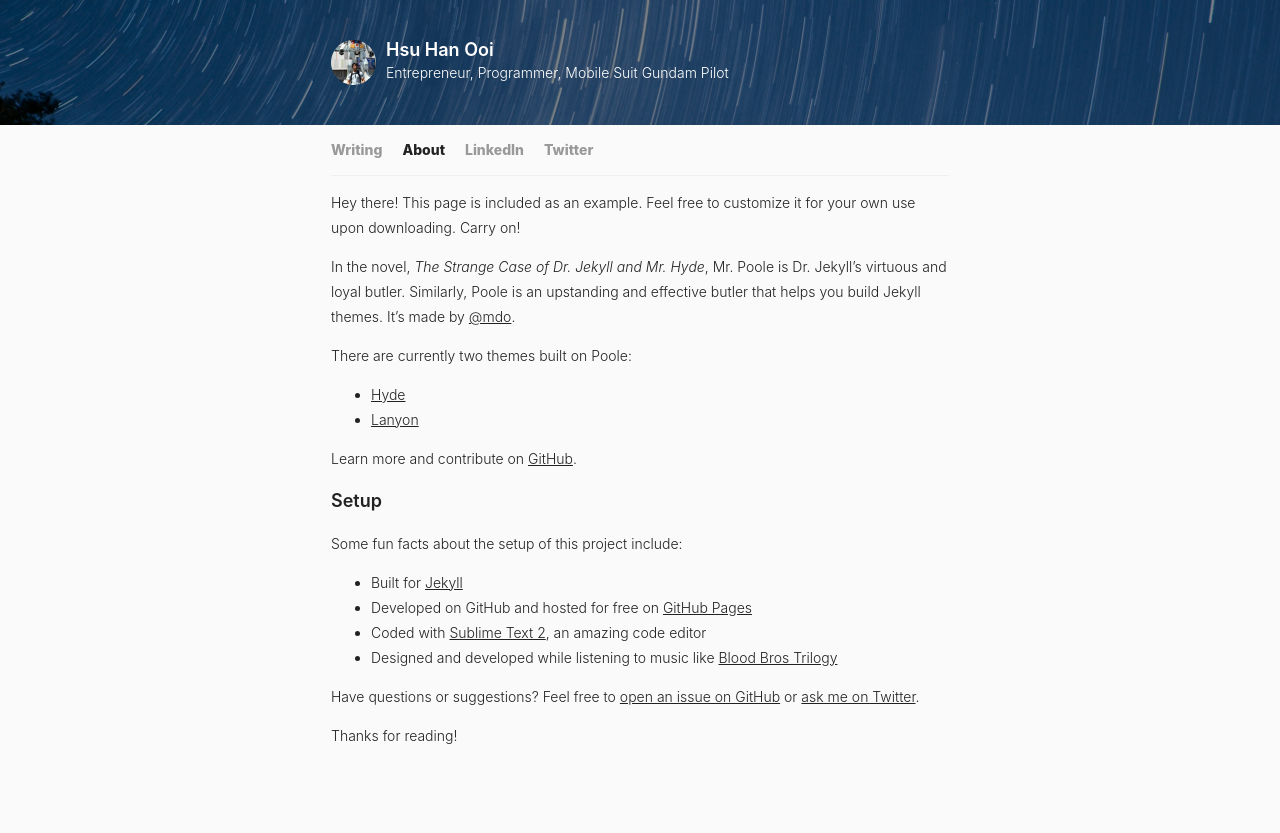
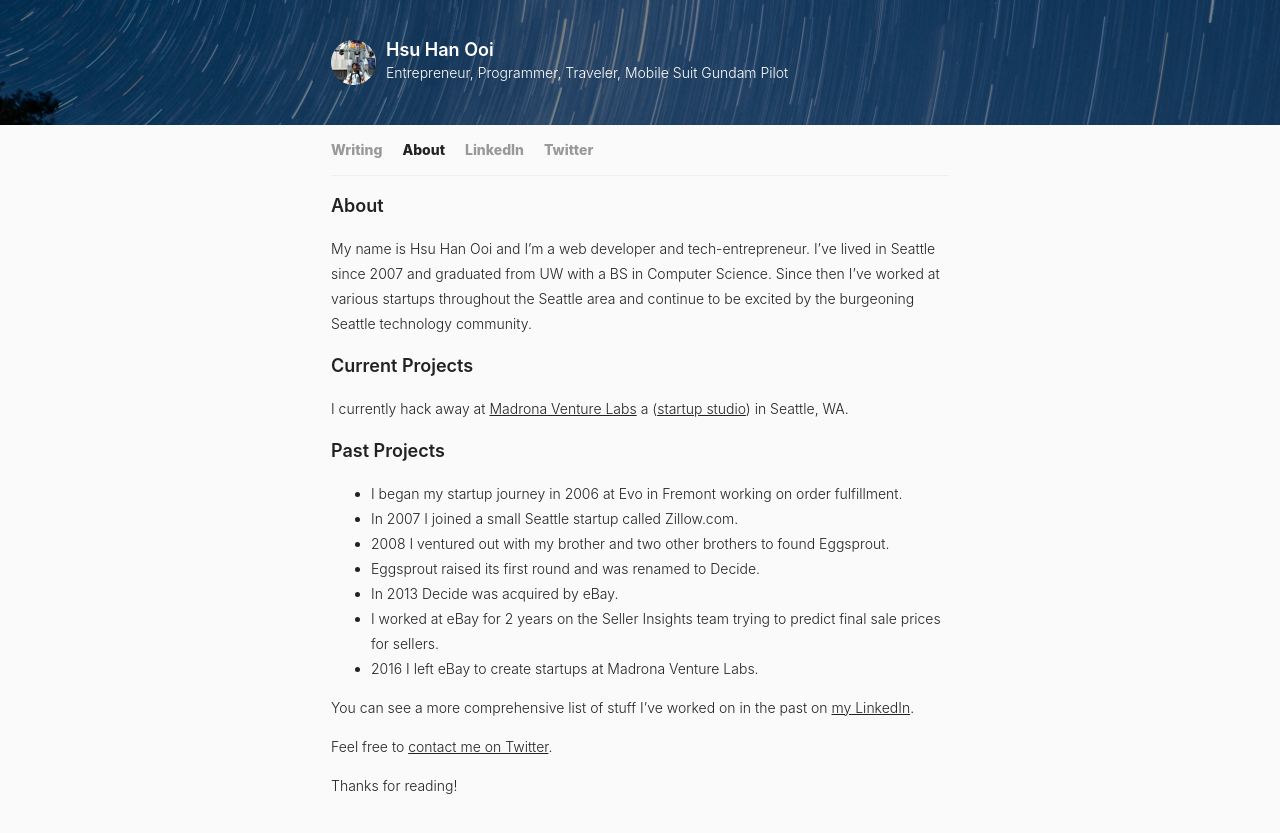
Before and after one commit to hsuhanooi/hsuhanooi.github.io, a Jekyll site: the page built from about.md, in a window 1280 px wide. Shown: the top 833 px of the page. Built offline with Jekyll 4.4.1, drawn with Linux system fonts in a browser that asks for light colours.

Commit message:
update my about me

```diff
--- a/_config.yml
+++ b/_config.yml
@@ -3,7 +3,7 @@ permalink:        pretty
 
 # Setup
 title:            Hsu Han Ooi
-tagline:          Entrepreneur, Programmer, Mobile Suit Gundam Pilot
+tagline:          Entrepreneur, Programmer, Traveler, Mobile Suit Gundam Pilot
 url:              http://blog.hsuhanooi.com
 paginate:         1
 baseurl:          /
--- a/about.md
+++ b/about.md
@@ -3,28 +3,26 @@ layout: default
 title: About
 ---
 
-<p class="message">
-  Hey there! This page is included as an example. Feel free to customize it for your own use upon downloading. Carry on!
-</p>
+## About
 
-In the novel, *The Strange Case of Dr. Jekyll and Mr. Hyde*, Mr. Poole is Dr. Jekyll's virtuous and loyal butler. Similarly, Poole is an upstanding and effective butler that helps you build Jekyll themes. It's made by [@mdo](https://twitter.com/mdo).
+My name is Hsu Han Ooi and I'm a web developer and tech-entrepreneur. I've lived in Seattle since 2007 and graduated from UW with a BS in Computer Science. Since then I've worked at various startups throughout the Seattle area and continue to be excited by the burgeoning Seattle technology community.
 
-There are currently two themes built on Poole:
+## Current Projects
 
-* [Hyde](http://hyde.getpoole.com)
-* [Lanyon](http://lanyon.getpoole.com)
+I currently hack away at [Madrona Venture Labs](http://madronavl.com/) a ([startup studio](https://en.wikipedia.org/wiki/Startup_studio)) in Seattle, WA.
 
-Learn more and contribute on [GitHub](https://github.com/poole).
+## Past Projects
 
-## Setup
+* I began my startup journey in 2006 at Evo in Fremont working on order fulfillment.
+* In 2007 I joined a small Seattle startup called Zillow.com.
+* 2008 I ventured out with my brother and two other brothers to found Eggsprout.
+* Eggsprout raised its first round and was renamed to Decide.
+* In 2013 Decide was acquired by eBay.
+* I worked at eBay for 2 years on the Seller Insights team trying to predict final sale prices for sellers.
+* 2016 I left eBay to create startups at Madrona Venture Labs.
 
-Some fun facts about the setup of this project include:
+You can see a more comprehensive list of stuff I've worked on in the past on [my LinkedIn](https://www.linkedin.com/in/hsuhanooi).
 
-* Built for [Jekyll](http://jekyllrb.com)
-* Developed on GitHub and hosted for free on [GitHub Pages](https://pages.github.com)
-* Coded with [Sublime Text 2](http://sublimetext.com), an amazing code editor
-* Designed and developed while listening to music like [Blood Bros Trilogy](https://soundcloud.com/maddecent/sets/blood-bros-series)
-
-Have questions or suggestions? Feel free to [open an issue on GitHub](https://github.com/poole/poole/issues/new) or [ask me on Twitter](https://twitter.com/mdo).
+Feel free to [contact me on Twitter](https://twitter.com/hsuhanooi).
 
 Thanks for reading!
```
